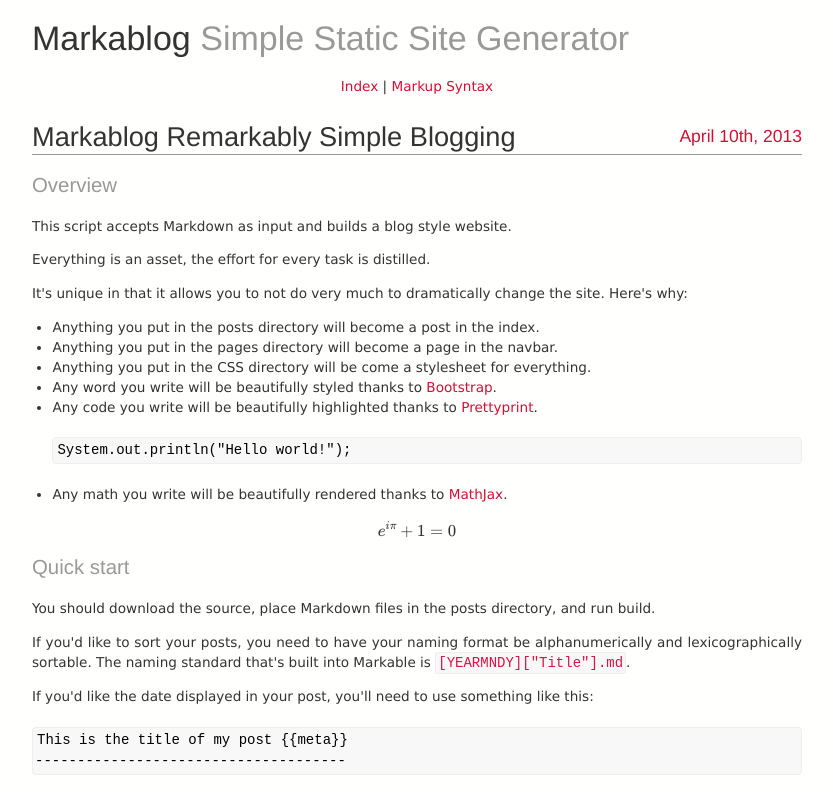
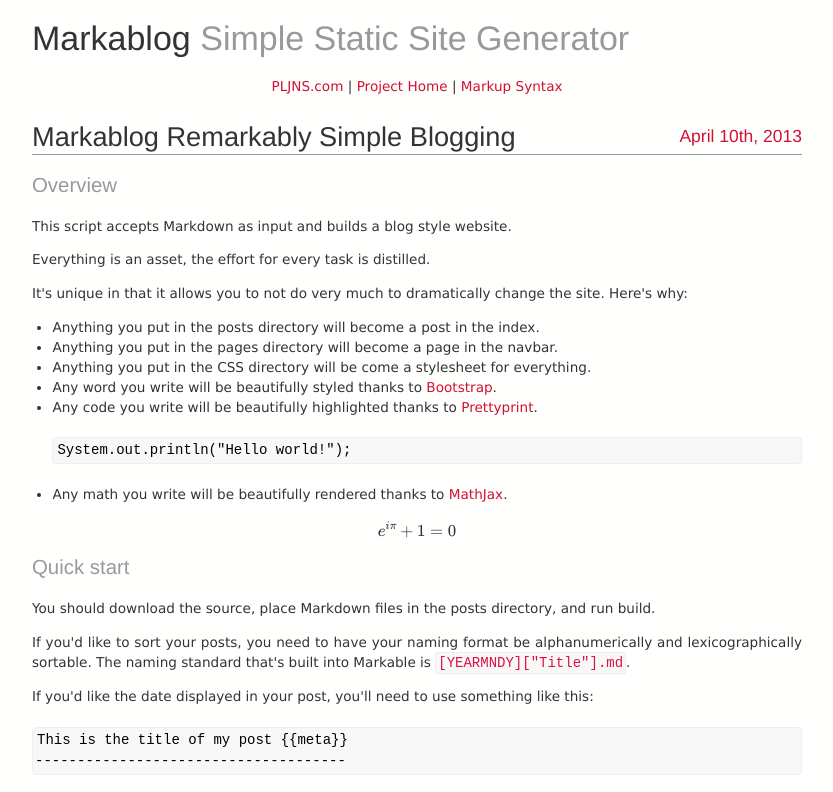
Before and after one commit to pauljonescodes/Markablog, a plain HTML site: page 20130410Readme.html in a window 1280 px wide. Shown: the top 792 px of the page, without its empty margins (223-1056 px from the left). Drawn offline with nearby package versions, Linux system fonts and the light colour scheme; some packages are replaced by stand-ins of ours; a script that the page names is missing.

Commit message:
sajndkasjnd

```diff
--- a/20130410Readme.html
+++ b/20130410Readme.html
@@ -33,7 +33,7 @@ to improve your experience.
 
             <div class="text-center">
 
-                <a href = 'index.html'>Index</a> | <a href = 'Markup Syntax.html'>Markup Syntax</a>
+                <a href = 'http://pljns.com'>PLJNS.com</a> | <a href = 'index.html'>Project Home</a> | <a href = 'Markup Syntax.html'>Markup Syntax</a>
 
             </div>
         </div>
```
Also changed, not shown: Markup Syntax.html (+1 -1 lines), index.html (+1 -1 lines), 1 other file.
